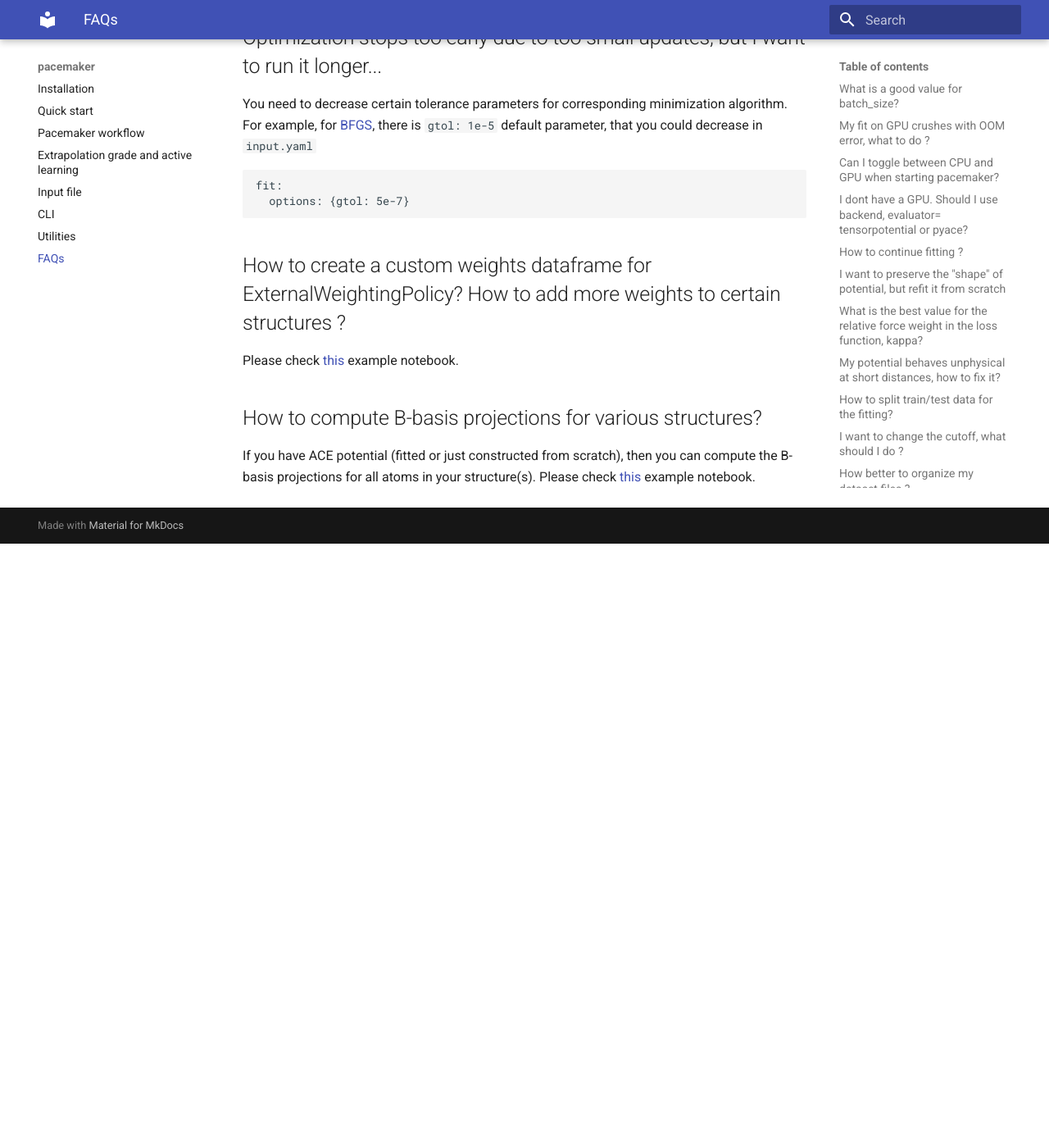
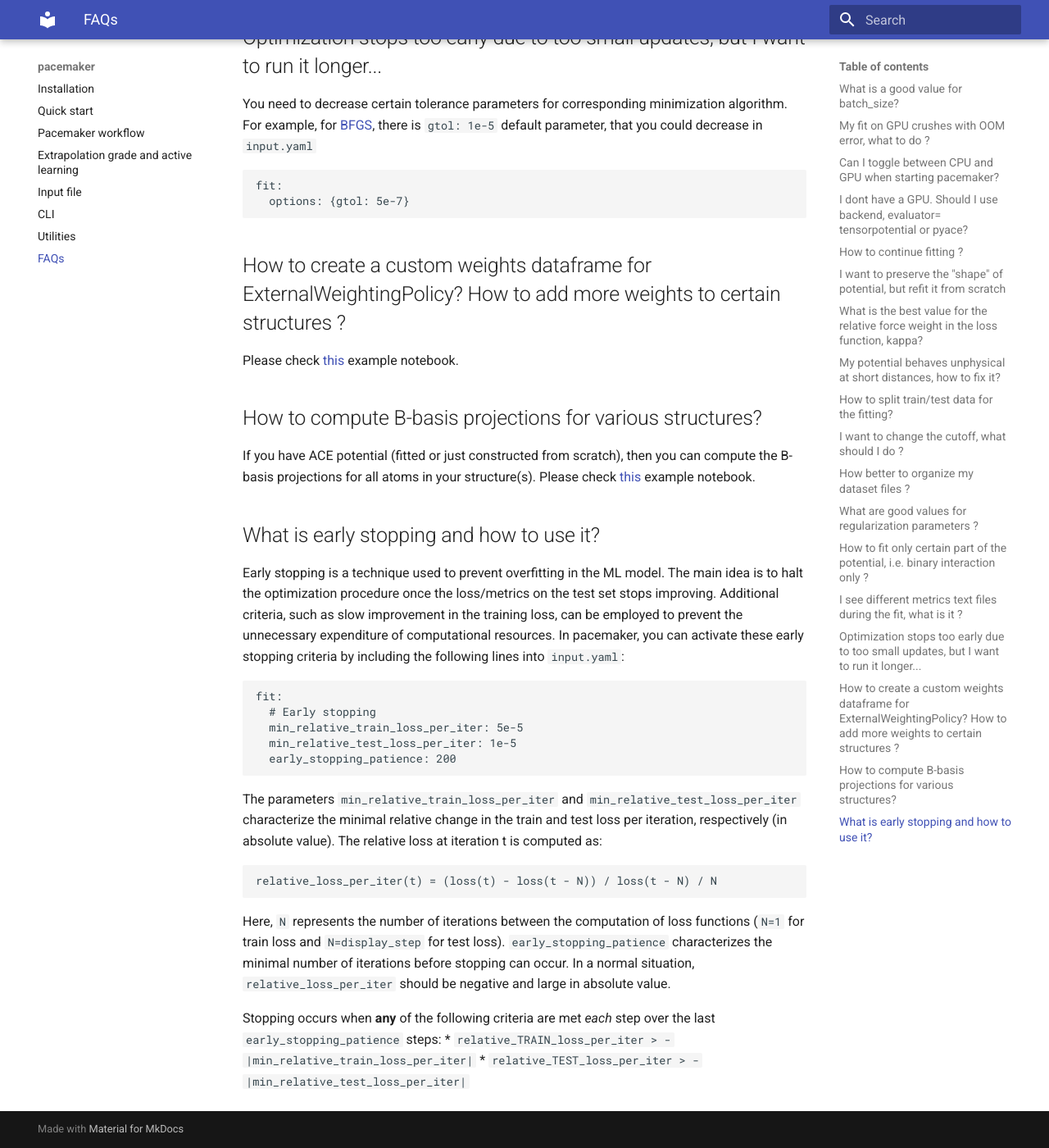
Before and after one commit to ICAMS/python-ace, an MkDocs documentation site: the page built from docs/pacemaker/faq.md, in a window 1280 px wide and 1400 px high, scrolled down 5831 px. Shown: the whole window at 82% size. Built offline with MkDocs 1.6.1 and Material for MkDocs 9.7.7, drawn with Linux system fonts in a browser that asks for light colours; before the commit the page ends 6494 px from its top, so only the background shows below that.

Commit message:
upd doc (add FAQ on early stopping)

````diff
--- a/docs/pacemaker/faq.md
+++ b/docs/pacemaker/faq.md
@@ -248,3 +248,31 @@ Please check [this](https://github.com/ICAMS/python-ace/blob/master/examples/cus
 
 If you have  ACE potential (fitted or just constructed from scratch), then you can compute the B-basis projections for all atoms in your structure(s).
 Please check [this](https://github.com/ICAMS/python-ace/blob/master/examples/pyace/bbasis_projections.ipynb) example notebook.
+
+## What is early stopping and how to use it?
+
+Early stopping is a technique used to prevent overfitting in the ML model.
+The main idea is to halt the optimization procedure once the loss/metrics on the test set stops improving.
+Additional criteria, such as slow improvement in the training loss, can be employed to prevent the unnecessary expenditure
+of computational resources. In pacemaker, you can activate these early stopping criteria by including the following lines
+into `input.yaml`:
+```yaml
+fit:
+  # Early stopping
+  min_relative_train_loss_per_iter: 5e-5
+  min_relative_test_loss_per_iter: 1e-5
+  early_stopping_patience: 200
+```
+The parameters `min_relative_train_loss_per_iter` and `min_relative_test_loss_per_iter` characterize the minimal relative
+change in the train and test loss per iteration, respectively (in absolute value).
+The relative loss at iteration t is computed as:
+```
+relative_loss_per_iter(t) = (loss(t) - loss(t - N)) / loss(t - N) / N
+```
+Here, `N` represents the number of iterations between the computation of loss functions (`N=1` for train loss and `N=display_step`
+for test loss). `early_stopping_patience` characterizes the minimal number of iterations before stopping can occur.
+In a normal situation, `relative_loss_per_iter` should be negative and large in absolute value.
+
+Stopping occurs when **any** of the following criteria are met *each* step over the last `early_stopping_patience` steps:
+* `relative_TRAIN_loss_per_iter > -|min_relative_train_loss_per_iter|`
+* `relative_TEST_loss_per_iter > -|min_relative_test_loss_per_iter|`
````
Also changed, not shown: docs/index.md (+1 -2 lines).
